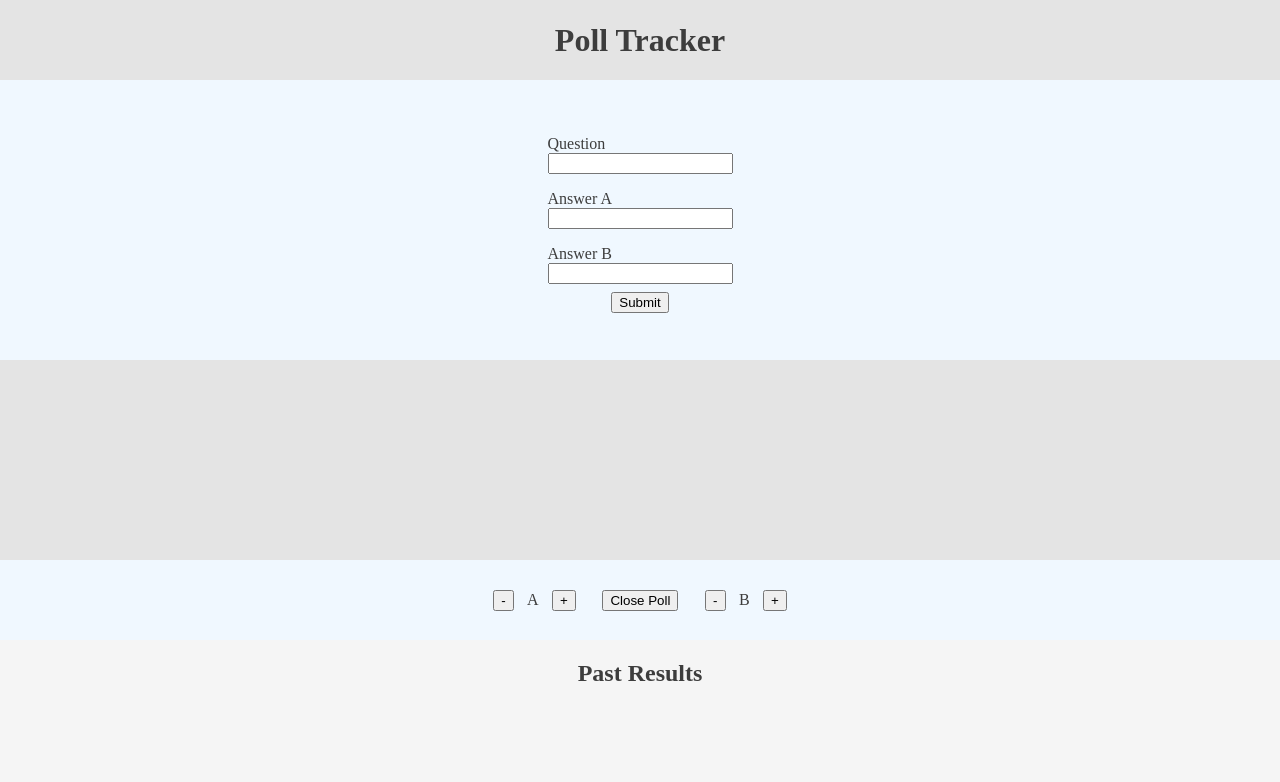
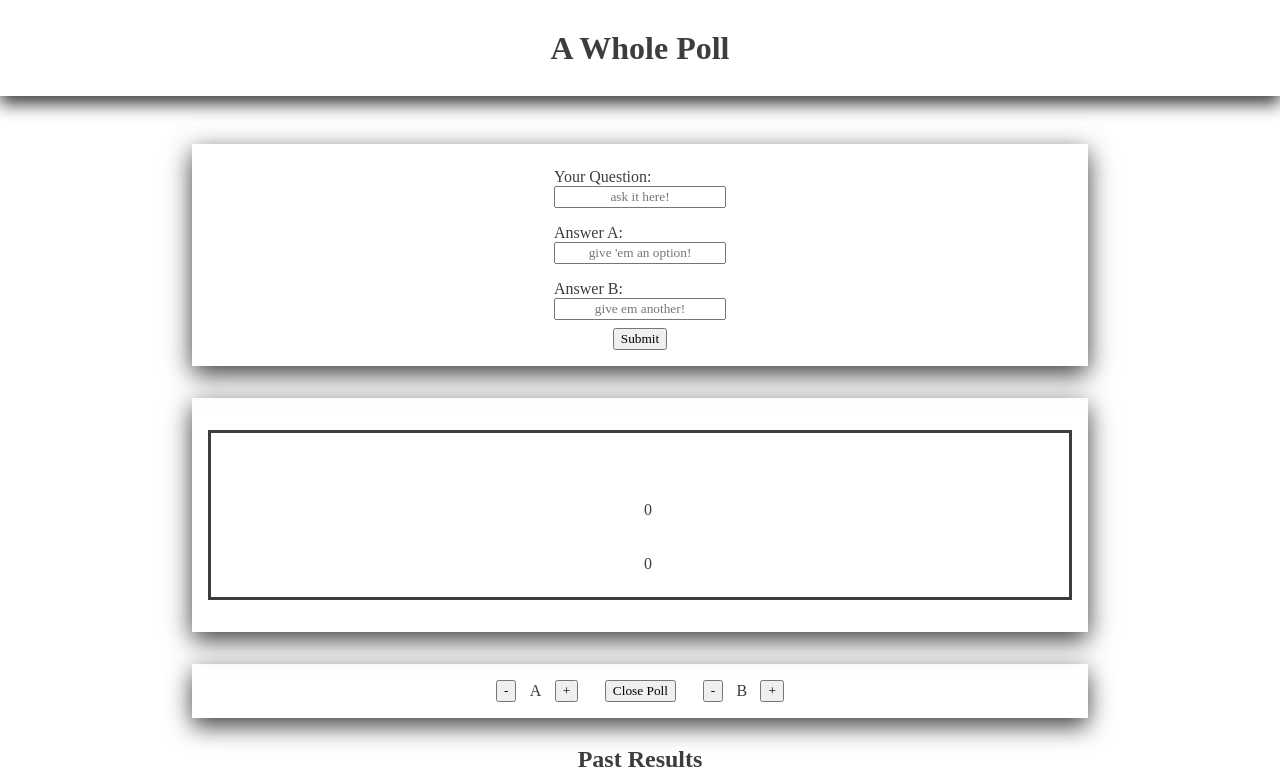
Before and after one commit to ryanflitcroft/poll-tracker, a plain HTML site: page index.html in a window 1280 px wide. Both pictures are taken after a click on the button "Close Poll". Shown: the top 782 px of the page. Drawn offline with Linux system fonts and the light colour scheme; a web font is replaced by a local one.

Commit message:
a mostly complete poll app

```diff
--- a/app.js
+++ b/app.js
@@ -38,20 +38,13 @@ let resultATotal = 0;
 let resultBTotal = 0;
 let pastResults = [];
 
-// set event listeners
-  // get user input
-  // use user input to update state
-  // update DOM to reflect the new state
-
 inputForm.addEventListener('submit', (e) => {
     e.preventDefault();
 
     const data = new FormData(inputForm);
-    // console.log(data);
     questionData = data.get('q');
     resultAData = data.get('a');
     resultBData = data.get('b');
-    // console.log(resultAData, resultBData, questionData);
 
     inputForm.reset();
 
@@ -62,7 +55,7 @@ decrementA.addEventListener('click', () => {
     if (resultATotal > 0) {
         resultATotal--;
     }
-    // console.log(resultATotal, resultBTotal);
+
     displayCurrentPoll();
 });
 
@@ -70,7 +63,7 @@ incrementA.addEventListener('click', () => {
     if (resultATotal >= 0) {
         resultATotal++;
     }
-    // console.log(resultATotal, resultBTotal);
+
     displayCurrentPoll();
 });
 
@@ -78,7 +71,7 @@ decrementB.addEventListener('click', () => {
     if (resultBTotal > 0) {
         resultBTotal--;
     }
-    // console.log(resultATotal, resultBTotal);
+
     displayCurrentPoll();
 });
 
@@ -86,7 +79,7 @@ incrementB.addEventListener('click', () => {
     if (resultBTotal >= 0) {
         resultBTotal++;
     }
-    // console.log(resultATotal, resultBTotal);
+
     displayCurrentPoll();
 });
 
@@ -97,61 +90,19 @@ closePollButton.addEventListener('click', () => {
     clearState();
     displayCurrentPoll();
     displayAllPolls();
+
 });
 
 function displayCurrentPoll() {
-    // makePoll retrieves values in state, creates object
     const thisPoll = makePoll();
 
-    // clear current text content of currentPollSection
     currentPollSection.textContent = '';
 
-    // create h2 element for currentPollQuestion
-    // const currentPollQuestion = document.createElement('h2');
-    // // create currentOptionAContainer div
-    // // create currentOptionA span
-    // // create resultA span
-    // const currentOptionAContainer = document.createElement('div');
-    // const currentOptionA = document.createElement('span');
-    // const resultA = document.createElement('span');
-    // // create currentOptionBContainer div
-    // // create currentOptionB span
-    // // create resultB span
-    // const currentOptionBContainer = document.createElement('div');
-    // const currentOptionB = document.createElement('span');
-    // const resultB = document.createElement('span');
-
-    // // currentPollQuestion h2 textContent is equal to poll.questionData
-    // currentPollQuestion.textContent = questionData;
-
-    // // currentOptionA span textContent is equal to poll.resultAData
-    // currentOptionA.textContent = resultAData;
-    // // currentOptionB span textContent is equal to poll.resultBData
-    // currentOptionB.textContent = resultBData;
-
-    // if (resultATotal > 0 || resultBTotal > 0) {
-    //   // resultA span textContent is equal to poll.resultATotal
-    //     resultA.textContent = resultATotal;
-    //   // resultA span textContent is equal to poll.resultATotal
-    //     resultB.textContent = resultBTotal;
-    // }
-
-    // currentOptionA.classList.add('current-option');
-    // currentOptionB.classList.add('current-option');
-    // resultA.classList.add('current-result');
-    // resultB.classList.add('current-result');
-
-    // currentOptionAContainer.append(currentOptionA, resultA);
-    // currentOptionBContainer.append(currentOptionB, resultB);
-
-    // currentPollSection.append(currentPollQuestion, currentOptionAContainer, currentOptionBContainer);
-
-    let pollEl = renderPoll(thisPoll);
-    currentPollSection.append(pollEl);
+    let myPoll = renderPoll(thisPoll);
+    currentPollSection.append(myPoll);
 }
 
 function displayAllPolls() {
-    // console.log(pastResults);
     closedPollContainer.textContent = '';
     for (let past of pastResults) {
         let pastPolls = renderPoll(past);
@@ -175,6 +126,5 @@ function makePoll() {
         resultATotal,
         resultBTotal,
     };
-    // console.log(poll);
     return poll;
 }
--- a/index.html
+++ b/index.html
@@ -14,29 +14,27 @@
 
 <body>
     <header>
-        <h1>Poll Tracker</h1>
+        <h1>A Whole Poll</h1>
     </header>
 
     <main>
-        <!-- INPUT SECTION -->
         <section class="input-section">
             <form id="input-form">
-              <label for="q">Question
-                <input type="text" class="input-field" id="question-input" name="q" required>
+              <label for="q">Your Question:
+                <input type="text" class="input-field" id="question-input" name="q" placeholder="ask it here!" required>
               </label>
-              <label for="a">Answer A
-                <input type="text" class="input-field" id="answerA-input" name="a" required>
+              <label for="a">Answer A:
+                <input type="text" class="input-field" id="answerA-input" name="a" placeholder="give 'em an option!" required>
               </label>
-              <label for="b">Answer B
-                <input type="text" class="input-field" id="answerB-input" name="b" required>
+              <label for="b">Answer B:
+                <input type="text" class="input-field" id="answerB-input" name="b" placeholder="give em another!" required>
               </label>
               <button type="submit" form="input-form" id="input-submit">Submit</button>
             </form>
           </section>
 
-          <!-- CURRENT POLL SECTION -->
           <section class="current-poll-section" id="current-poll-section">
-            <!-- Current Poll item elements will be created in DOM -->
+
           </section>
 
           <section class="button-section">
@@ -49,13 +47,12 @@
             <button type="button" class="" id="incrementB">+</button>
           </section>
 
-          <!-- PAST RESULTS SECTION -->
-          <section class="past-results-section">
+
             <h2>Past Results</h2>
             <div id="closed-poll-container">
-              <!-- Closed Poll item elements will be created in DOM -->
+
             </div>
-          </section>
+
     </main>
     <footer>
 
--- a/styles/style.css
+++ b/styles/style.css
@@ -7,6 +7,9 @@ body {
     --color5: ;
 
     color: var(--color1);
+    font-family: video,serif;
+    font-weight: 400;
+    font-style: normal;
 }
 
 header {
@@ -15,7 +18,9 @@ header {
     display: flex;
     justify-content: center;
     align-items: center;
-    background: var(--color2);
+    box-shadow: 0 0.5em 1em var(--color1);
+    margin: 0 0 2em;
+    padding: 3em;
 }
 
 main {
@@ -23,7 +28,6 @@ main {
     height: 100%;
     display: flex;
     flex-direction: column;
-    /* justify-content: center; */
     align-items: center;
 }
 
@@ -33,11 +37,9 @@ section {
     flex-direction: column;
     justify-content: center;
     align-items: center;
-}
-
-section.input-section {
-    height: 35%;
-    background: aliceblue;
+    box-shadow: 0 0.5em 1.5em var(--color1);
+    margin: 1em;
+    padding: 1em;
 }
 
 form {
@@ -53,12 +55,9 @@ label {
     margin: 0.5em;
 }
 
-section.current-poll-section {
-    height: 25%;
-    /* display: grid;
-    grid-template-columns: repeat(4, 1fr);
-    grid-template-rows: repeat(4, 1fr); */
-    background: var(--color2);
+input {
+    font-family: video,serif;
+    text-align: center;
 }
 
 .current-option {
@@ -66,89 +65,59 @@ section.current-poll-section {
     margin: 0.5em 2em;
 }
 
-.current-result {
-
+.current-result-container {
+    width: 100%;
+    display: flex;
+    flex-direction: column;
+    justify-content: center;
+    align-items: center;
+    margin: 1em 0;
+    padding: 1em 0;
+    border: 3px solid var(--color1)
 }
 
+h2 {
+    width: 100%;
+    margin: 0.5em;
+    text-align: center;
+}
+
+.current-result-container span {
+    width: 100%;
+    display: inline-block;
+    margin: 0.5em;
+    text-align: center;
+}
+
+
 section.button-section {
-    height: 10%;
     flex-direction: row;
-    background: aliceblue;
 }
 
 button {
     margin: 0 1em;
-}
-
-/* .current-poll-section h2 {
-    color: dodgerblue;
-    grid-column: 1 / span 4;
-    grid-row: 1 / span 1;
-    justify-self: center;
-    align-self: center;
-    margin: 0.25em;
-} */
-
-/* .current-containerA {
-    color: magenta;
-    grid-column: 1 / span 4;
-    grid-row: 2 / span 1;
-    justify-self: center;
-    align-self: center;
-} */
-
-/* .current-containerB {
-    color: magenta;
-    grid-column: 1 / span 4;
-    grid-row: 3 / span 1;
-    justify-self: center;
-    align-self: center;
-} */
-
-/* .current-container-result {
-    width: 100%;
-    display: flex;
-    justify-content: center;
-    align-items: center;
-    color: green;
-    grid-column: 1 / span 4;
-    grid-row: 4 / span 1;
-    justify-self: center;
-    align-self: center;
-} */
-
-/* .current-option {
-    width: 150px;
-    display: inline-block;
-    margin: 0 1em;
-    background: honeydew;
-    text-align: center;
-} */
-
-/* .current-result {
-    width: 3em;
-    display: inline-block;
-    background: seashell;
-    text-align: center;
-    margin: 0 3em;
-} */
-
-section.past-results-section {
-    height: 30%;
-    display: flex;
-    flex-direction: column;
-    justify-content: flex-start;
-    background: whitesmoke;
+    font-family: video,serif;
 }
 
 #closed-poll-container {
     display: flex;
+    flex-wrap: wrap;
     justify-content: center;
-    align-items: center;
 }
 
-footer {
-    width: 100%;
-    height: 5%;
-    background: var(--color2);
+#closed-poll-container .current-result-container {
+    width: 300px;
+    margin: 1em;
 }
+
+@media only screen and (min-width: 500px) {
+    section{
+        width: 85%;
+    }
+}
+
+@media only screen and (min-width: 750px) {
+    section{
+        width: 70%;
+    }
+}
--- a/utils.js
+++ b/utils.js
@@ -1,47 +1,27 @@
 export function renderOption(name, score) {
+    const currentOptionContainer = document.createElement('div');
+    const currentOption = document.createElement('span');
+    const result = document.createElement('span');
 
+    currentOption.textContent = name;
+    result.textContent = score;
+
+    currentOptionContainer.append(currentOption, result);
+    return currentOptionContainer;
 }
 
 export function renderPoll(poll) {
     const renderPollContainer = document.createElement('div');
     const currentPollQuestion = document.createElement('h2');
-    // create currentOptionAContainer div
-    // create currentOptionA span
-    // create resultA span
-    const currentOptionAContainer = document.createElement('div');
-    const currentOptionA = document.createElement('span');
-    const resultA = document.createElement('span');
-    // create currentOptionBContainer div
-    // create currentOptionB span
-    // create resultB span
-    const currentOptionBContainer = document.createElement('div');
-    const currentOptionB = document.createElement('span');
-    const resultB = document.createElement('span');
 
-    // currentPollQuestion h2 textContent is equal to poll.questionData
     currentPollQuestion.textContent = poll.questionData;
 
-    // currentOptionA span textContent is equal to poll.resultAData
-    currentOptionA.textContent = poll.resultAData;
-    // currentOptionB span textContent is equal to poll.resultBData
-    currentOptionB.textContent = poll.resultBData;
+    const aQA = renderOption(poll.resultAData, poll.resultATotal);
+    const bQA = renderOption(poll.resultBData, poll.resultBTotal);
 
-    if (poll.resultATotal > 0 || poll.resultBTotal > 0) {
-      // resultA span textContent is equal to poll.resultATotal
-        resultA.textContent = poll.resultATotal;
-      // resultA span textContent is equal to poll.resultATotal
-        resultB.textContent = poll.resultBTotal;
-    }
+    renderPollContainer.classList.add('current-result-container');
 
-    currentOptionA.classList.add('current-option');
-    currentOptionB.classList.add('current-option');
-    resultA.classList.add('current-result');
-    resultB.classList.add('current-result');
-
-    currentOptionAContainer.append(currentOptionA, resultA);
-    currentOptionBContainer.append(currentOptionB, resultB);
-
-    renderPollContainer.append(currentPollQuestion, currentOptionAContainer, currentOptionBContainer);
+    renderPollContainer.append(currentPollQuestion, aQA, bQA);
 
     return renderPollContainer;
 }
```
